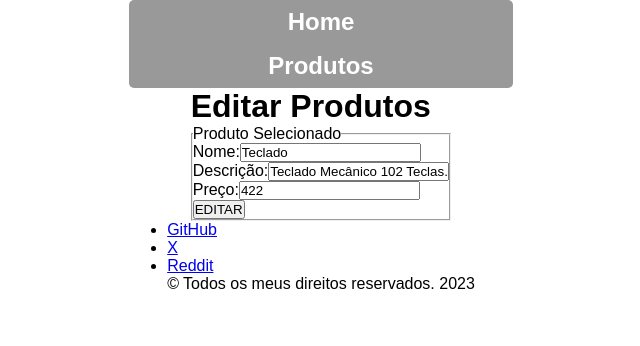
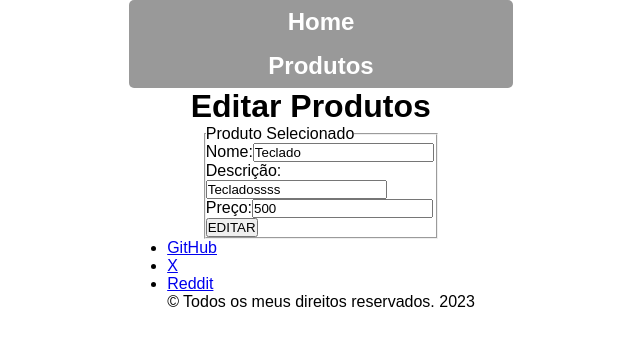
Before and after one commit to PedroPereiradosSantos37/spa-1ESPF, a React (Vite) app: page /editar/produtos/1 in a window 1280 px wide. Shown: the top 346 px of the page, without its empty margins (319-959 px from the left). Built offline with nearby package versions, Linux system fonts and the light colour scheme; data requests are answered from the project's data file.

Commit message:
Finalizando o CRUD.

```diff
--- a/db.json
+++ b/db.json
@@ -3,8 +3,8 @@
     {
       "id": 1,
       "nome": "Teclado",
-      "desc": "Teclado Mecânico 102 Teclas.",
-      "preco": "422"
+      "desc": "Tecladossss",
+      "preco": "500"
     },
     {
       "id": 2,
@@ -15,8 +15,14 @@
     {
       "id": 3,
       "nome": "Monitor",
-      "desc": "32' 75Hz.",
+      "desc": "32' 75Hz",
       "preco": 2500
+    },
+    {
+      "nome": "Ferro de Passar",
+      "desc": "Ferro",
+      "preco": "1000",
+      "id": 4
     }
   ]
 }
--- /dev/null
+++ b/src/components/ModalAction/ModalAction.jsx
@@ -0,0 +1,86 @@
+import { useState } from "react";
+import "./ModalAction.scss"
+import { useNavigate } from "react-router-dom";
+
+export default function ModalAction(props) {
+
+    const navigation = useNavigate();
+
+    //Realizando uma consulta para determinar o último ID do produto.
+    let id;
+
+    fetch("http://localhost:5000/produtos")
+    .then((response)=> response.json())
+    .then((response)=>{
+        id = response[response.length-1].id+1
+    })
+    .catch(error=> console.log(error));
+
+    const[produto,setProduto] = useState({
+        id:id,
+        nome:'',
+        desc:'',
+        preco:''
+    });
+
+    const handleChange = (e)=>{
+        //Destructuring
+        const {name,value} = e.target;
+      //Setando os dados diretamente no objeto atravé de SPREAD
+        setProduto({...produto,[name]:value});
+      }
+
+
+      const handleSubmit = (e) =>{
+        e.preventDefault();
+
+          fetch("http://localhost:5000/produtos/",{
+            method:"POST",
+            headers:{
+              "Content-Type":"application/json"
+            },
+            body: JSON.stringify(produto)
+          })
+          .then((response)=> console.log("Dados cadastrados com sucesso - STATUS CODE : " + response.status))
+          .catch(error=> console.log(error));
+
+          //Fechando o modal.
+          props.setClose(false);
+
+          //Redirect
+          navigation("/produtos");
+      }
+
+
+    if(props.open){
+        return (
+            <div className="modal">
+            <h1>Cadastrar Produtos</h1>
+              <div>
+                <form onSubmit={handleSubmit}>
+                  <fieldset>
+                    <span className="closeModal" onClick={()=> props.setClose(false)}>X</span>
+                    <legend>Produto Selecionado</legend>
+                    <div>
+                      <label htmlFor="">Nome:</label>
+                      <input type="text" name="nome" placeholder="Digite o nome do Produto." value={produto.nome} onChange={handleChange}/>
+                    </div>
+                    <div>
+                      <label htmlFor="">Descrição:</label>
+                      <input type="text" name="desc" placeholder="Digite a descrição do Produto." value={produto.desc} onChange={handleChange}/>
+                    </div>
+                    <div>
+                      <label htmlFor="">Preço:</label>
+                      <input type="text" name="preco" placeholder="Digite o preço do Produto." value={produto.preco} onChange={handleChange}/>
+                    </div>
+                    <div>
+                      <button>CADASTRAR</button>
+                    </div>
+                  </fieldset>
+                </form>
+              </div>
+
+        </div>
+        )
+  }
+}
--- /dev/null
+++ b/src/components/ModalAction/ModalAction.scss
@@ -0,0 +1,37 @@
+.modal{
+    background-color: rgba(0,0,0,0.8);
+    width: 100%;
+    height: 100%;
+    position: fixed;
+    top: 0px;
+    left: 0;
+    z-index: 1000;
+    color: #fff;
+}
+
+form{
+    width: 90%;
+    margin: 0 auto;
+}
+
+.closeModal{
+    cursor: pointer;
+    float: right;
+    font-size: 1.6rem;
+    padding: 0 0.5%;
+    color: #000;
+    background-color: #fff;
+    border-radius: 80%;
+    display: block;
+    border:2px solid red;
+    transition: ease-in-out 300ms;
+
+    &:hover{
+        background-color: red;
+        color: #fff;
+    }
+}
+
+div{
+    clear:both
+}
--- a/src/routes/EditarProdutos.jsx
+++ b/src/routes/EditarProdutos.jsx
@@ -1,5 +1,5 @@
 import { useEffect, useState } from 'react';
-import { useNavigate, useParams } from 'react-router-dom';
+import { useNavigate, useParams } from 'react-router-dom'
 
 export default function EditarProdutos() {
 
--- a/src/routes/Produtos.jsx
+++ b/src/routes/Produtos.jsx
@@ -3,6 +3,7 @@
 import style from "./Produtos.module.css";
 import {AiTwotoneEdit as Editar} from "react-icons/ai"
 import { useEffect, useState } from "react";
+import ModalAction from "../components/ModalAction/ModalAction"
 
 export default function Produtos() {
   document.title = "Lista de Produtos";
```
Also changed, not shown: src/ModalAction/ModalAction.jsx (deleted, +0 -14 lines), src/ModalAction/ModalAction.scss (deleted, +0 -10 lines), .eslintrc.cjs. Lines whose indentation alone changed are shown as unchanged.
